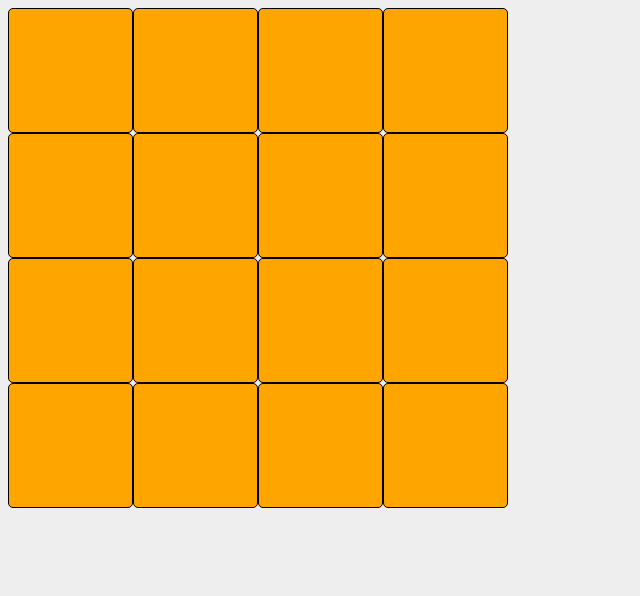
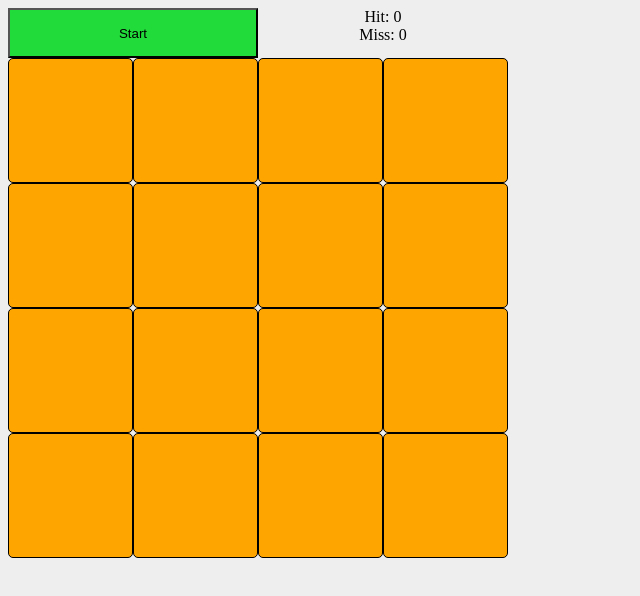
Before and after one commit to xboxtracer/somegame, a website built with webpack: page src/index.html in a window 1280 px wide. Shown: the whole page, without its empty margins (0-640 px from the left). Built offline with nearby package versions, Linux system fonts and the light colour scheme.

Commit message:
Add button and scoreboard
Wtih stylesheet

```diff
--- a/src/css/style.css
+++ b/src/css/style.css
@@ -1,6 +1,22 @@
 body {
   background: #eee;
   text-align: center;
+}
+.score {
+  width: 500px;
+  height: 50px;
+  display: flex;
+  align-items: center;
+  justify-content: center;
+  flex-direction: row;
+  flex-wrap: wrap;
+}
+.score__board {
+  width: 50%;
+  height: 100%;
+}
+.btn__start {
+  background-color: rgb(32, 219, 57);
 }
 .flex-container {
   display: flex;
--- a/src/index.html
+++ b/src/index.html
@@ -7,6 +7,13 @@
   <title>Document</title>
 </head>
 <body>
+  <div class='score'>
+    <button class='score__board btn__start'>Start</button>
+    <div class="score__board score__points">
+      <div class='hit'>Hit: 0</div>
+      <div class='miss'>Miss: 0</div>
+    </div>
+  </div>
   <div class="flex-container">
   </div>
 </body>
```
